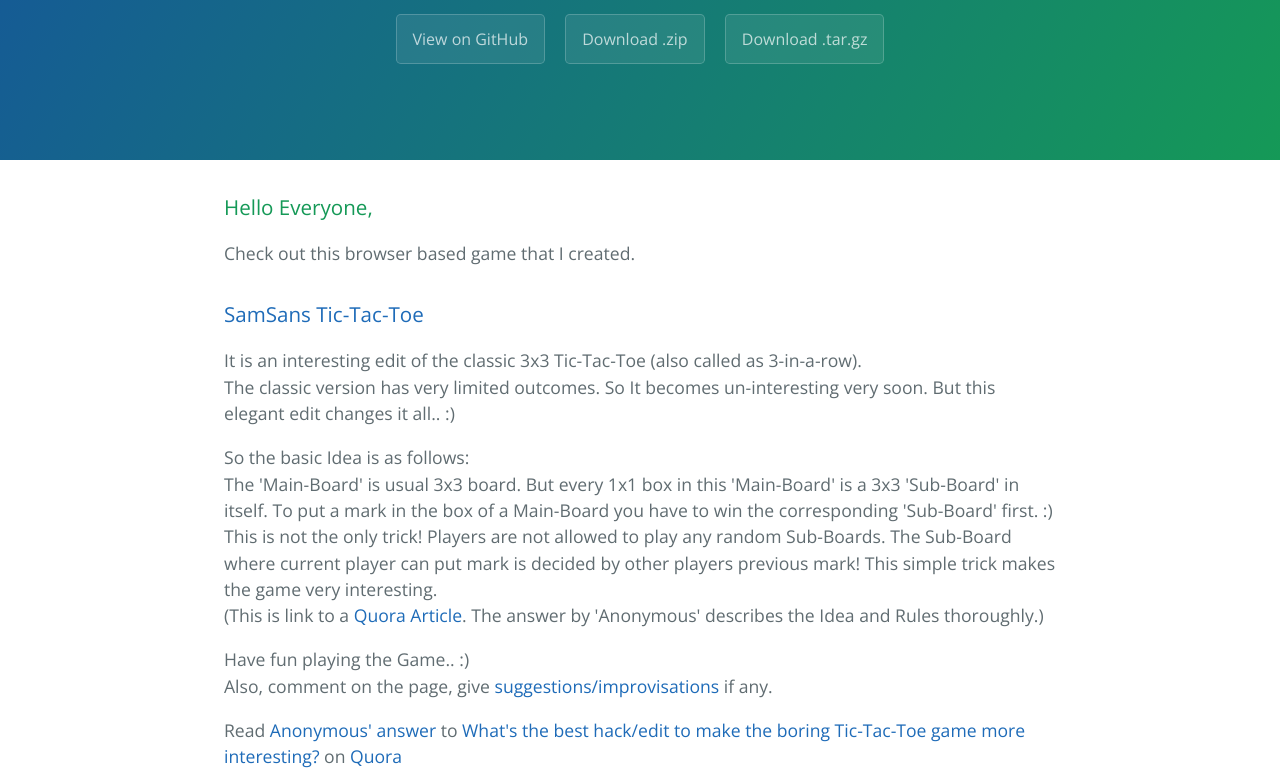
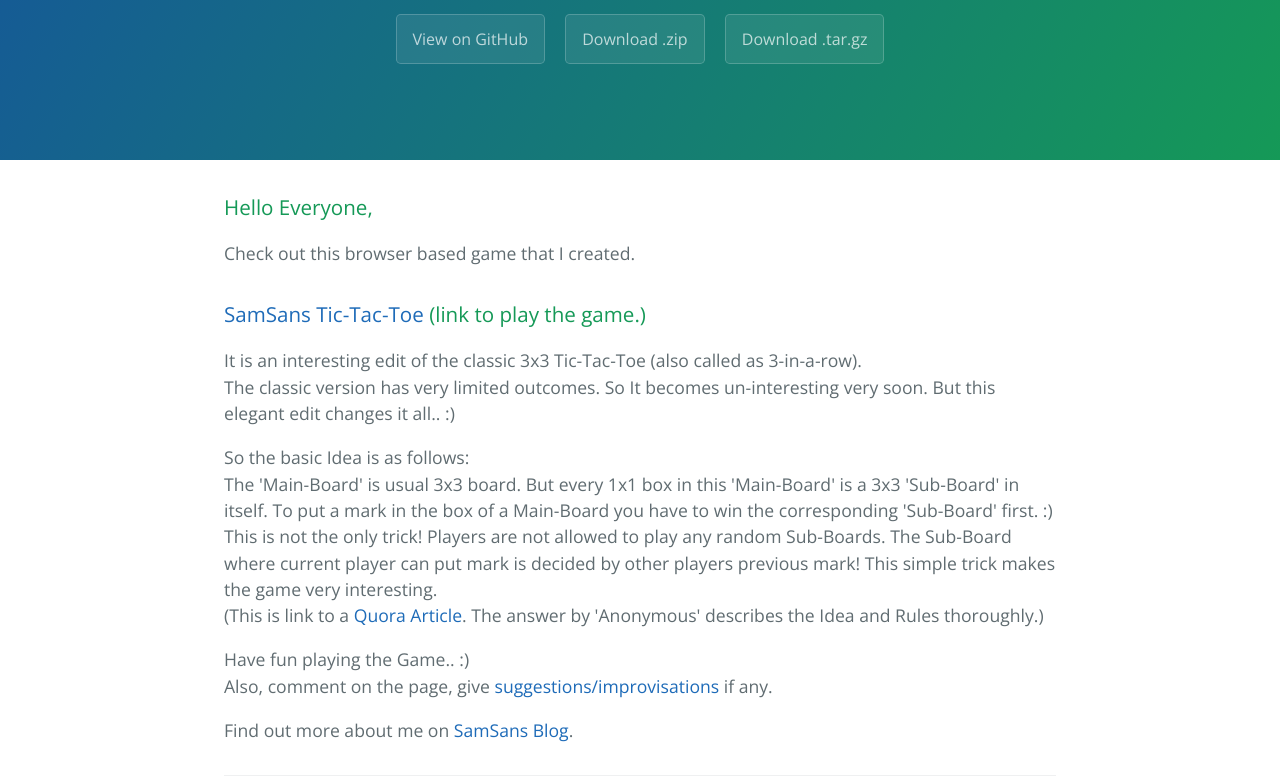
Before and after one commit to 141Sameer261093/3x3-3x3-Tic-Tac-Toe-JavaScript, a plain HTML site: page index.html in a window 1280 px wide. Shown: the part 176-952 px from the top of the page. Drawn offline with nearby package versions, Linux system fonts and the light colour scheme.

```diff
--- a/index.html
+++ b/index.html
@@ -25,8 +25,7 @@
 <p>Check out this browser based game that I created.  </p>
 
 <h3>
-<a id="samsans-tic-tac-toe" class="anchor" href="#samsans-tic-tac-toe" aria-hidden="true"><span class="octicon octicon-link"></span></a><a href="http://141sameer261093.github.io/SamSans-Tic-Tac-Toe/">SamSans Tic-Tac-Toe</a>
-</h3>
+<a id="samsans-tic-tac-toe-link-to-play-the-game" class="anchor" href="#samsans-tic-tac-toe-link-to-play-the-game" aria-hidden="true"><span class="octicon octicon-link"></span></a><a href="http://141sameer261093.github.io/SamSans-Tic-Tac-Toe/">SamSans Tic-Tac-Toe</a> (link to play the game.)</h3>
 
 <p>It is an interesting edit of the classic 3x3 Tic-Tac-Toe (also called as 3-in-a-row).<br>
 The classic version has very limited outcomes. So It becomes un-interesting very soon. But this elegant edit changes it all.. :)</p>
@@ -38,8 +37,6 @@
 
 <p>Have fun playing the Game.. :)<br>
 Also, comment on the page, give <a href="http://141sameer261093.github.io/">suggestions/improvisations</a> if any.</p>
-
-<p>Read <a href="http://www.quora.com/Whats-the-best-hack-edit-to-make-the-boring-Tic-Tac-Toe-game-more-interesting/answers/2884066">Anonymous' </a><a href="/Whats-the-best-hack-edit-to-make-the-boring-Tic-Tac-Toe-game-more-interesting#ans2884066">answer</a> to <a href="/Whats-the-best-hack-edit-to-make-the-boring-Tic-Tac-Toe-game-more-interesting">What's the best hack/edit to make the boring Tic-Tac-Toe game more interesting?</a> on <a href="http://www.quora.com">Quora</a></p>
 
 <p>Find out more about me on <a href="http://141sameer261093.github.io/">SamSans Blog</a>.</p>
 
```
Also changed, not shown: params.json (+1 -1 lines).
